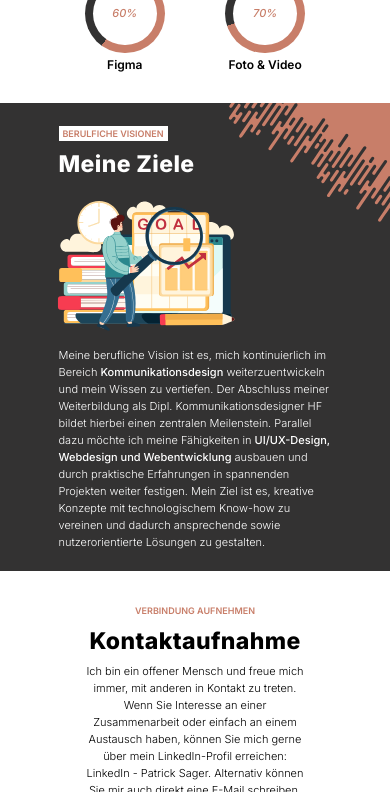
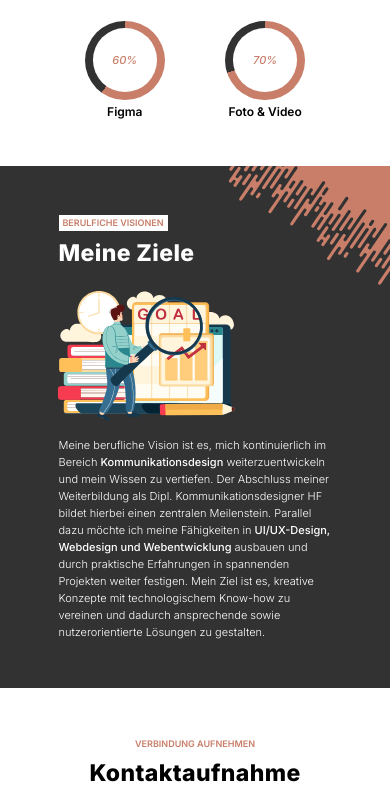
Before and after one commit to PatrickSager1996/Portfolio, a plain HTML site: page index.html in a window 390 px wide. Shown: the part 2328-3120 px from the top of the page. Drawn offline with Linux system fonts and the light colour scheme.

Commit message:
Add files via upload

```diff
--- a/style.css
+++ b/style.css
@@ -920,8 +920,8 @@ footer .maincontentmobile {
     .future-mobile {
         width: 100%;
         height: 100%;
-        padding-top: 5vw;
-        padding-bottom: 5vw;
+        padding-top: 12vw;
+        padding-bottom: 12vw;
         background-color: var(--portfolio-backgroundcolor);
 
         background-image: url(./MediaFile/Background/Background-Element-2.svg);
@@ -1099,4 +1099,9 @@ footer .maincontentmobile {
         display: block;
         margin-top: 2vw;
     }
+
+    .maincontainer-margin {
+        margin-top: 12vw;
+        margin-bottom: 12vw;
+    }
 }
```
